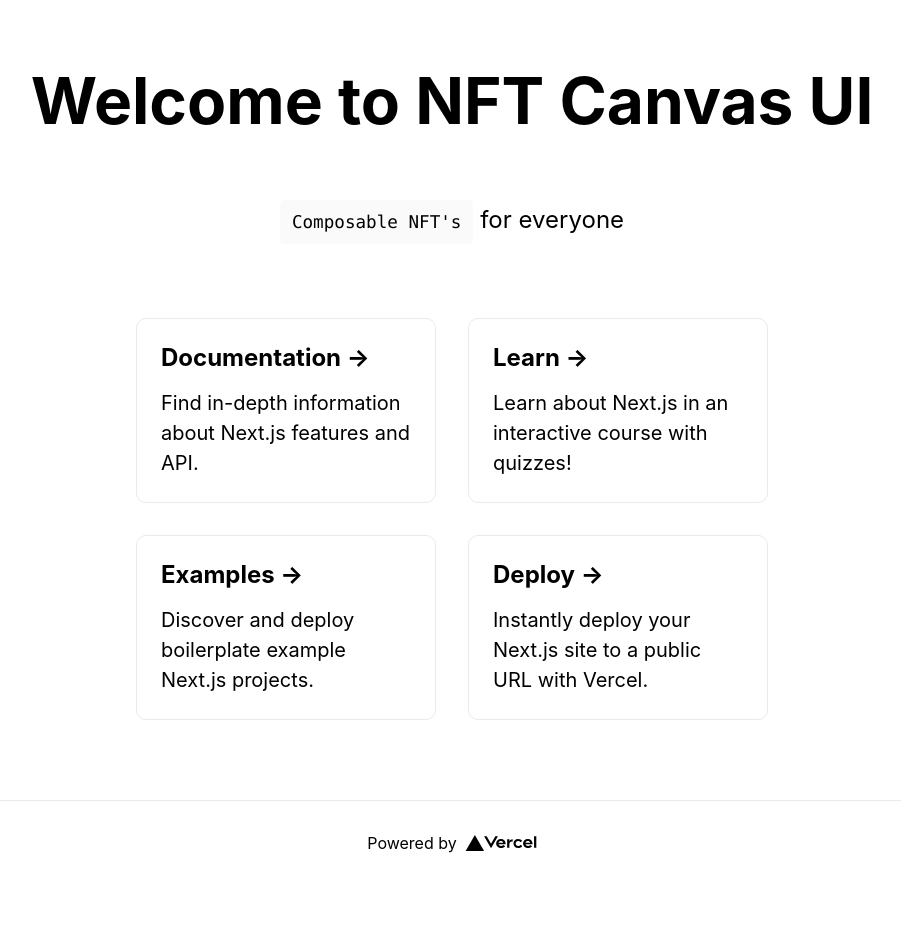
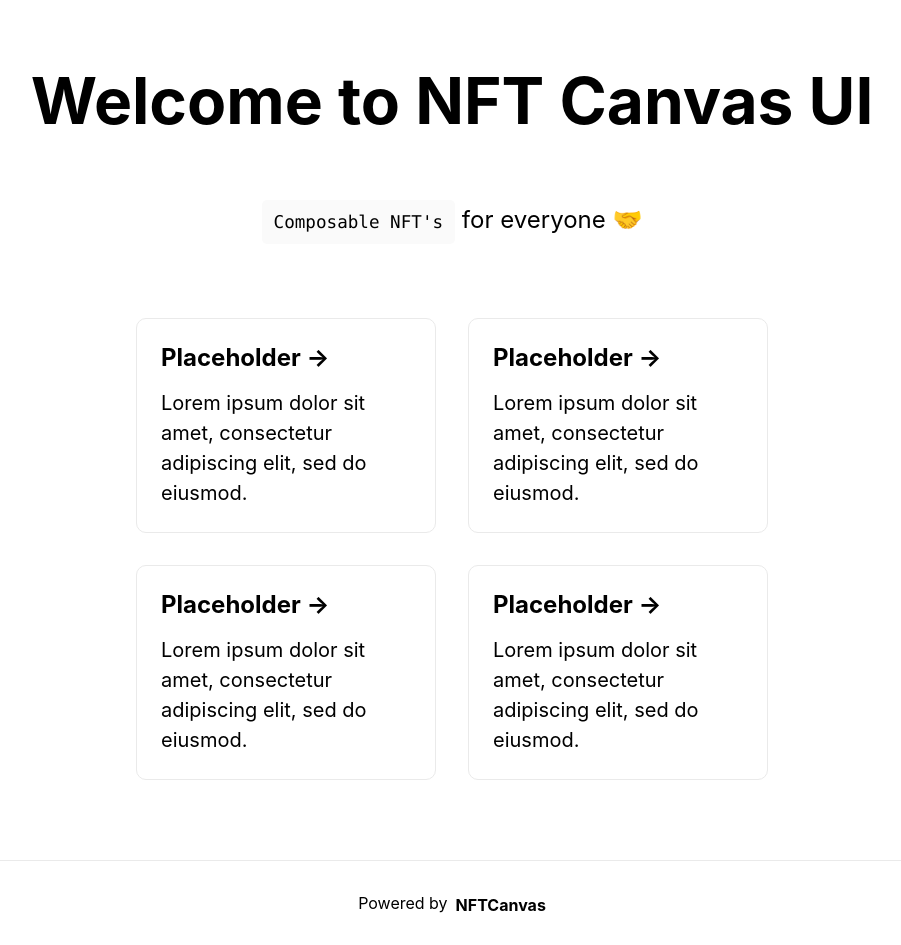
Before and after one commit to plutoniansgame/canvas, a Next.js app in the folder web/: page / in a window 1280 px wide. Shown: the whole page, without its empty margins (188-1089 px from the left). Before the commit the page ends 885 px from the top, so only its background shows below. Built offline with nearby package versions, Linux system fonts and the light colour scheme.

Commit message:
moar changes

```diff
--- a/web/pages/index.tsx
+++ b/web/pages/index.tsx
@@ -18,36 +18,28 @@
         </h1>
 
         <p className={styles.description}>
-          <code className={styles.code}>Composable NFT&apos;s</code> for everyone
+          <code className={styles.code}>Composable NFT&apos;s</code> for everyone 🤝
         </p>
 
         <div className={styles.grid}>
           <a href="https://nextjs.org/docs" className={styles.card}>
-            <h2>Documentation &rarr;</h2>
-            <p>Find in-depth information about Next.js features and API.</p>
+            <h2>Placeholder &rarr;</h2>
+            <p>Lorem ipsum dolor sit amet, consectetur adipiscing elit, sed do eiusmod.</p>
           </a>
 
-          <a href="https://nextjs.org/learn" className={styles.card}>
-            <h2>Learn &rarr;</h2>
-            <p>Learn about Next.js in an interactive course with quizzes!</p>
+          <a href="https://nextjs.org/docs" className={styles.card}>
+            <h2>Placeholder &rarr;</h2>
+            <p>Lorem ipsum dolor sit amet, consectetur adipiscing elit, sed do eiusmod.</p>
           </a>
 
-          <a
-            href="https://github.com/vercel/next.js/tree/canary/examples"
-            className={styles.card}
-          >
-            <h2>Examples &rarr;</h2>
-            <p>Discover and deploy boilerplate example Next.js projects.</p>
+          <a href="https://nextjs.org/docs" className={styles.card}>
+            <h2>Placeholder &rarr;</h2>
+            <p>Lorem ipsum dolor sit amet, consectetur adipiscing elit, sed do eiusmod.</p>
           </a>
 
-          <a
-            href="https://vercel.com/new?utm_source=create-next-app&utm_medium=default-template&utm_campaign=create-next-app"
-            className={styles.card}
-          >
-            <h2>Deploy &rarr;</h2>
-            <p>
-              Instantly deploy your Next.js site to a public URL with Vercel.
-            </p>
+          <a href="https://nextjs.org/docs" className={styles.card}>
+            <h2>Placeholder &rarr;</h2>
+            <p>Lorem ipsum dolor sit amet, consectetur adipiscing elit, sed do eiusmod.</p>
           </a>
         </div>
       </main>
@@ -60,7 +52,7 @@
         >
           Powered by{' '}
           <span className={styles.logo}>
-            <Image src="/vercel.svg" alt="Vercel Logo" width={72} height={16} />
+            NFTCanvas
           </span>
         </a>
       </footer>
--- a/web/styles/Home.module.css
+++ b/web/styles/Home.module.css
@@ -106,6 +106,7 @@
 .logo {
   height: 1em;
   margin-left: 0.5rem;
+  font-weight: bold;
 }
 
 @media (max-width: 600px) {
```
